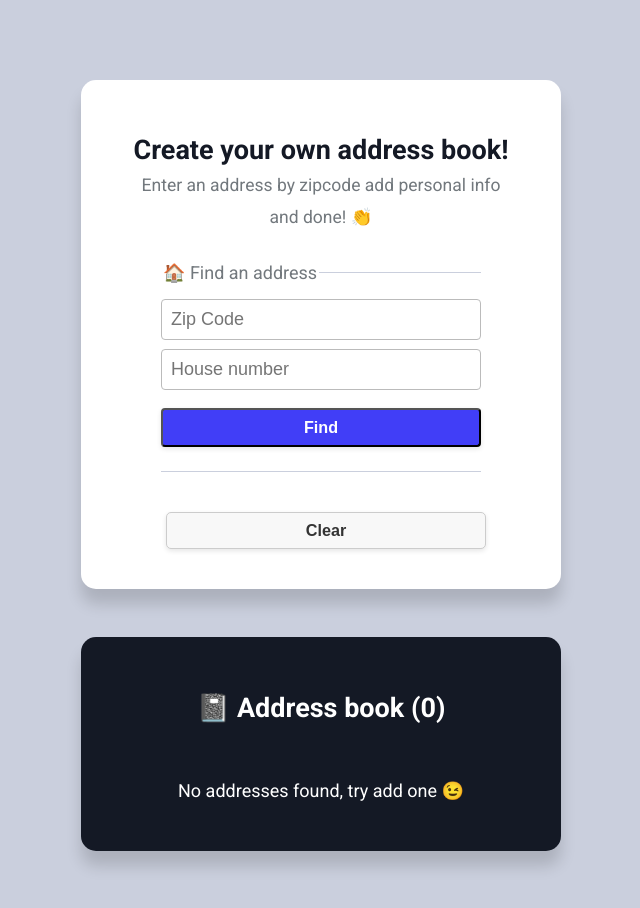
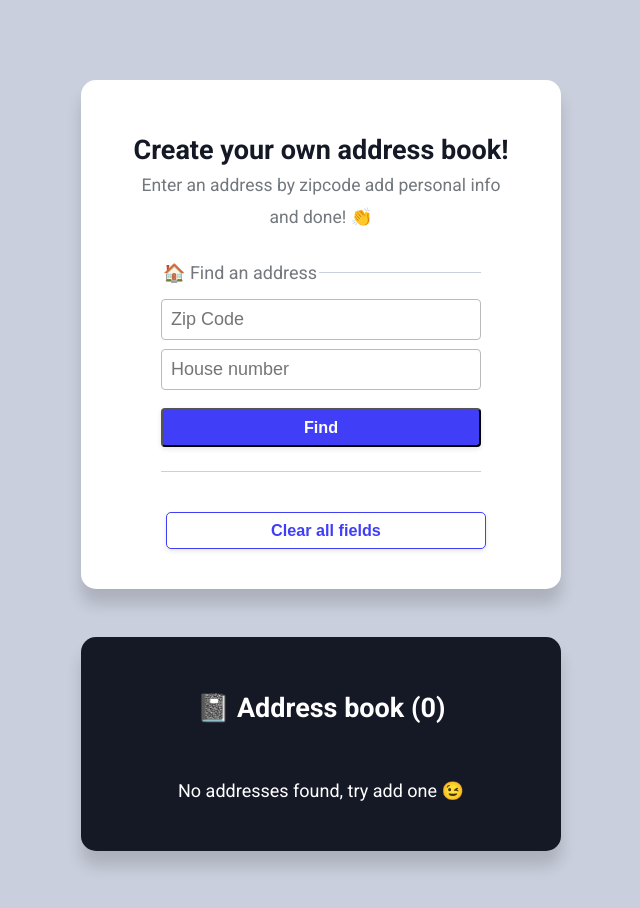
Before and after one commit to tatiana-sthl/react-dev-test-address-book, a React (Create React App) app: page / in a window 1280 px wide. Shown: the top 908 px of the page, without its empty margins (319-959 px from the left). Built offline with nearby package versions, Linux system fonts and the light colour scheme.

Commit message:
button clear style ok

```diff
--- a/src/App.js
+++ b/src/App.js
@@ -202,7 +202,7 @@ function App() {
         {error && <ErrorMessage message={error} />}
 
         {/* TODO: Add a button to clear all form fields. Button must look different from the default primary button, see design. */}
-        <Button type="button" onClick={handleClearForm} variant="clear">Clear</Button>
+        <Button type="button" onClick={handleClearForm} variant="clear">Clear all fields</Button>
       </Section>
 
       <Section variant="dark">
--- a/src/ui/components/Button/Button.module.css
+++ b/src/ui/components/Button/Button.module.css
@@ -33,9 +33,9 @@
 }
 
 .button.clear {
-  background-color: #f8f8f8;
-  color: #333;
-  border: 1px solid #ccc;
+  background-color: var(--color-background);
+  color: var(--color-brand);
+  border: 1px solid var(--color-brand);
   border-radius: 5px;
   margin-left: 10px; /* Ajoutez un espacement à gauche pour le séparer du bouton "Find" */
 }
```
